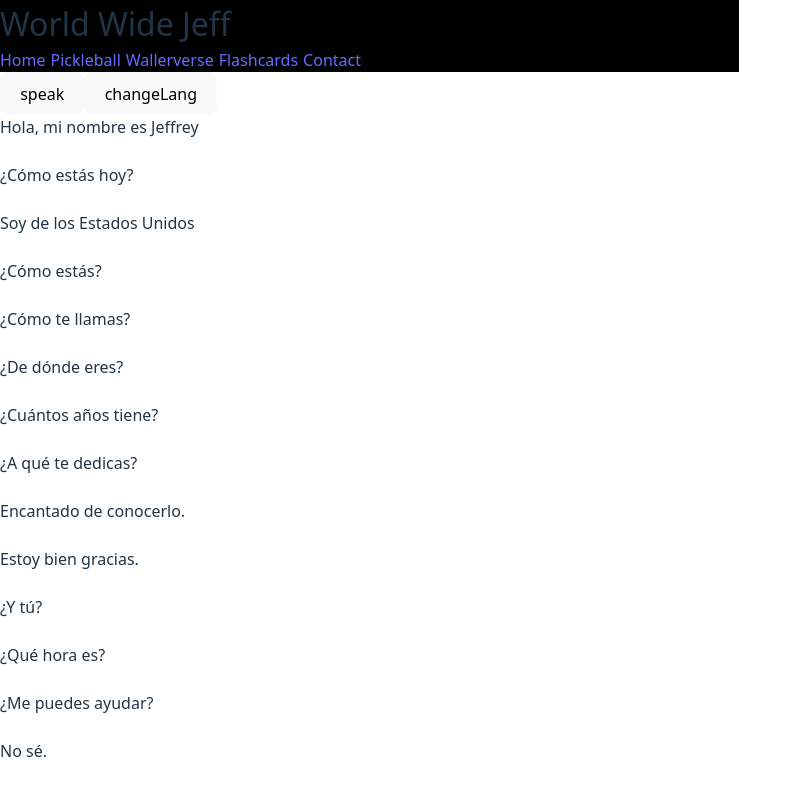
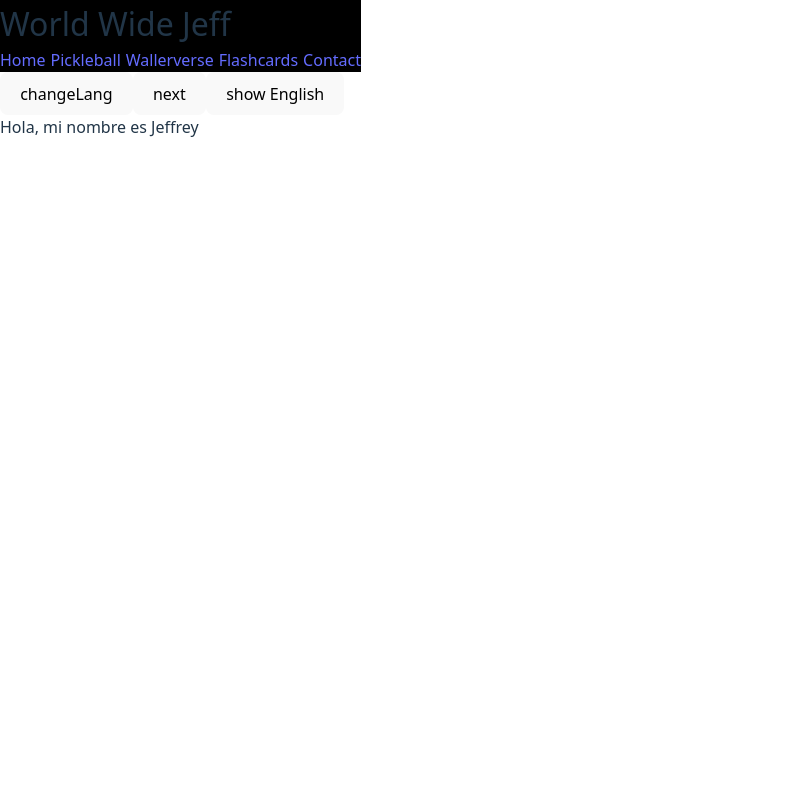
Before and after one commit to JeffWHenderson/world-wide-jeff, a React (Vite) app: page /flashcards in a window 1280 px wide. Shown: the top 791 px of the page, without its empty margins (0-802 px from the left). Built offline with nearby package versions, Linux system fonts and the light colour scheme.

Commit message:
change layout, autospeak

```diff
--- a/src/screens/Language/FlashCards.tsx
+++ b/src/screens/Language/FlashCards.tsx
@@ -5,12 +5,14 @@ const FlashCards = () => {
     const [displayLanguage, setDisplayLanguage] = useState("Spanish")
     const [displayCharacters, setDisplayCharacters] = useState<string | null>(null)
     const [voiceIndex, setVoiceIndex] = useState(8)
+    const [cardNumber, setCardNumber] = useState(0)
+    const [showEnglish, setShowEnglish] = useState(false)
     let voices = speechSynthesis.getVoices();
 
 
-    function speak() {
+    function speak(phrase: string) {
         const message = new SpeechSynthesisUtterance();
-        message.text = translations[0][displayLanguage];
+        message.text = phrase;
         message.volume = 1; // Volume range = 0 - 1
         message.rate = 1.1; // Speed of the text read , default 1
         message.voice = voices[voiceIndex]; // change voice
@@ -46,18 +48,19 @@ const FlashCards = () => {
         }
     }
 
+    const nextCard = () => {
+        setCardNumber(cardNumber + 1)
+        speak(translations[cardNumber + 1][displayLanguage])
+    }
+
     return <>
-        <button onClick={() => speak()}>speak</button>
         <button onClick={handleChangeDisplayLang}>changeLang</button>
-        <div>
-            {
-                translations.map(phrase => (
-                    <div key={phrase["English"]} style={{ height: "3em" }}>
-                        <div style={{ height: "1.5em" }}>{phrase[displayLanguage]}</div>
-                        {displayCharacters ? <div style={{ color: 'red', height: "1.5em" }}>{phrase[displayCharacters]}</div> : null}
-                    </div>
-                ))
-            }
+        <button onClick={() => nextCard()}>next</button>
+        <button onClick={() => setShowEnglish(!showEnglish)}>show English</button>
+        <div onClick={() => speak(translations[cardNumber][displayLanguage])}>
+            {displayCharacters ? <div style={{ color: 'red', height: "1.5em" }}>{translations[cardNumber][displayCharacters]}</div> : null}
+            {translations[cardNumber][displayLanguage]}
+            {showEnglish ? <p>{translations[cardNumber]["English"]}</p> : null}
         </div>
     </>
 }
```
